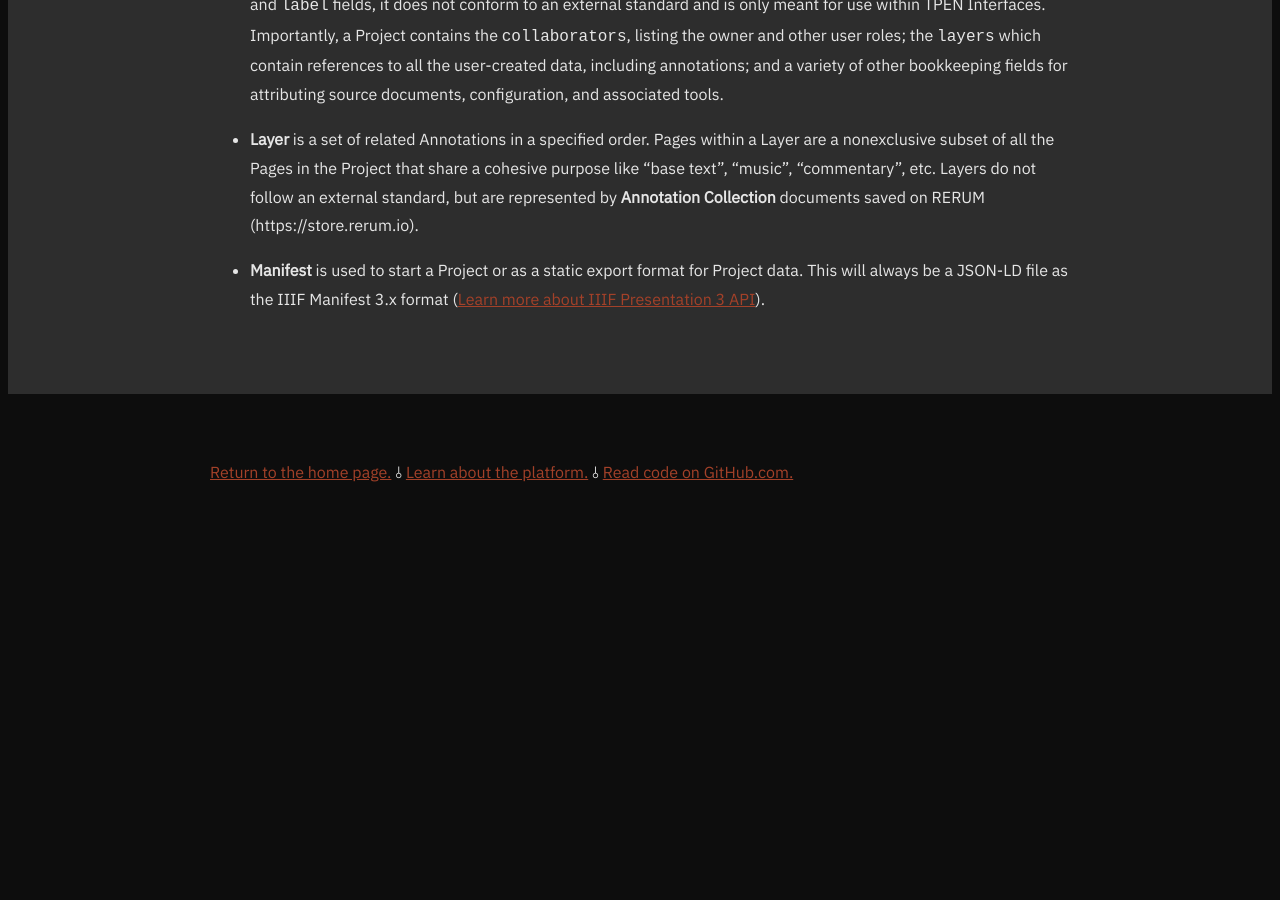
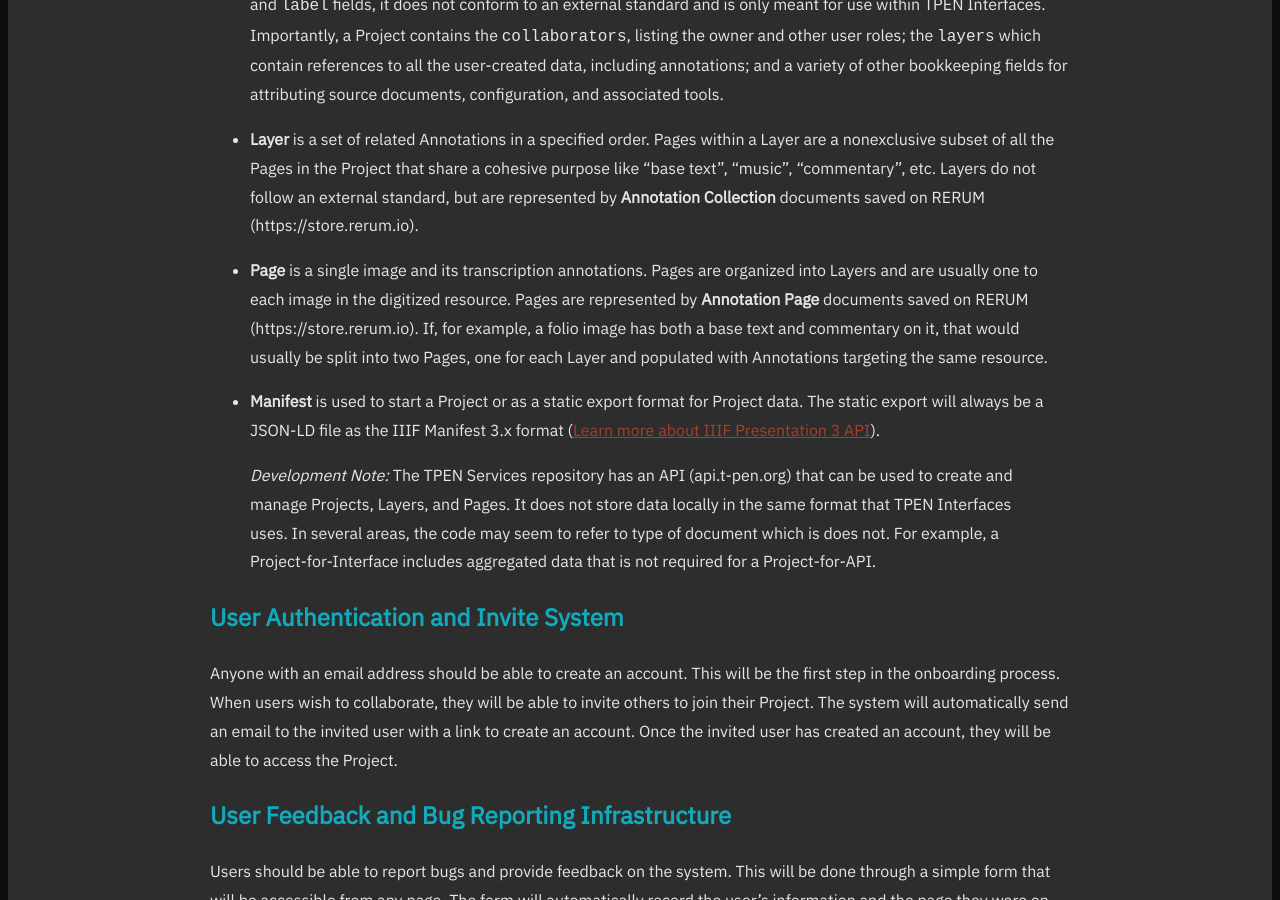
Before and after one commit to CenterForDigitalHumanities/TPEN3, a Jekyll site: the page built from pages/beta.md, in a window 1280 px wide and 900 px high, scrolled down 4210 px. Built offline with Jekyll 4.4.1, drawn with Linux system fonts in a browser that asks for light colours; some of the changed text lies outside the part shown.

Commit message:
Update beta.md

```diff
--- a/pages/beta.md
+++ b/pages/beta.md
@@ -6,11 +6,11 @@
 
 # Release Goals for the July Beta Testing
 
-1.	Complete simple transcription workflow
-2.	Reliable schema for all document types
-3.	User authentication and invite system
-4.	User feedback and bug reporting infrastructure
-5.	Summary punchlist of forthcoming features
+1. Complete simple transcription workflow
+2. Reliable schema for all document types
+3. User authentication and invite system
+4. User feedback and bug reporting infrastructure
+5. Summary punchlist of forthcoming features
 
 ## Complete Workflow
 
@@ -126,4 +126,33 @@
 
 - **Layer** is a set of related Annotations in a specified order. Pages within a Layer are a nonexclusive subset of all the Pages in the Project that share a cohesive purpose like "base text", "music", "commentary", etc. Layers do not follow an external standard, but are represented by **Annotation Collection** documents saved on RERUM (https://store.rerum.io).
 
-- **Manifest** is used to start a Project or as a static export format for Project data. This will always be a JSON-LD file as the IIIF Manifest 3.x format ([Learn more about IIIF Presentation 3 API](https://iiif.io/api/presentation/3.0/)).
+- **Page** is a single image and its transcription annotations. Pages are organized into Layers and are usually one to each image in the digitized resource. Pages are represented by **Annotation Page** documents saved on RERUM (https://store.rerum.io). If, for example, a folio image has both a base text and commentary on it, that would usually be split into two Pages, one for each Layer and populated with Annotations targeting the same resource.
+
+- **Manifest** is used to start a Project or as a static export format for Project data. The static export will always be a JSON-LD file as the IIIF Manifest 3.x format ([Learn more about IIIF Presentation 3 API](https://iiif.io/api/presentation/3.0/)).
+
+> *Development Note:*
+> The TPEN Services repository has an API (api.t-pen.org) that can be used to create and manage Projects, Layers, and Pages. It does not store data locally in the same format that TPEN Interfaces uses. In several areas, the code may seem to refer to type of document which is does not. For example, a Project-for-Interface includes aggregated data that is not required for a Project-for-API.
+
+## User Authentication and Invite System
+
+Anyone with an email address should be able to create an account. This will be the first step in the onboarding process. When users wish to collaborate, they will be able to invite others to join their Project. The system will automatically send an email to the invited user with a link to create an account. Once the invited user has created an account, they will be able to access the Project.
+
+## User Feedback and Bug Reporting Infrastructure
+
+Users should be able to report bugs and provide feedback on the system. This will be done through a simple form that will be accessible from any page. The form will automatically record the user's information and the page they were on when they submitted the form. This will help us to track down bugs and improve the system.
+The form will also allow users to provide feedback on the system, including suggestions for new features and improvements.
+
+- [ ] Create a feedback form
+- [ ] Create a bug report form
+- [ ] Link form submissions to GitHub issues
+- [ ] Create a user feedback dashboard
+
+**Reach goals:**
+
+- [ ] Create a user feedback forum
+- [ ] Create a user feedback voting system
+- [ ] Create a user feedback leaderboard
+
+## Summary Punchlist of Forthcoming Features
+
+Who knows? We'll populate this as we get closer and meet with the advisory board. The goal is to have a list of features that we can work on after the beta testing is complete. This will help us to prioritize our work and ensure that we are meeting the needs of our users.
```
Also changed, not shown: other parts of pages/beta.md (+17 -17 lines).
